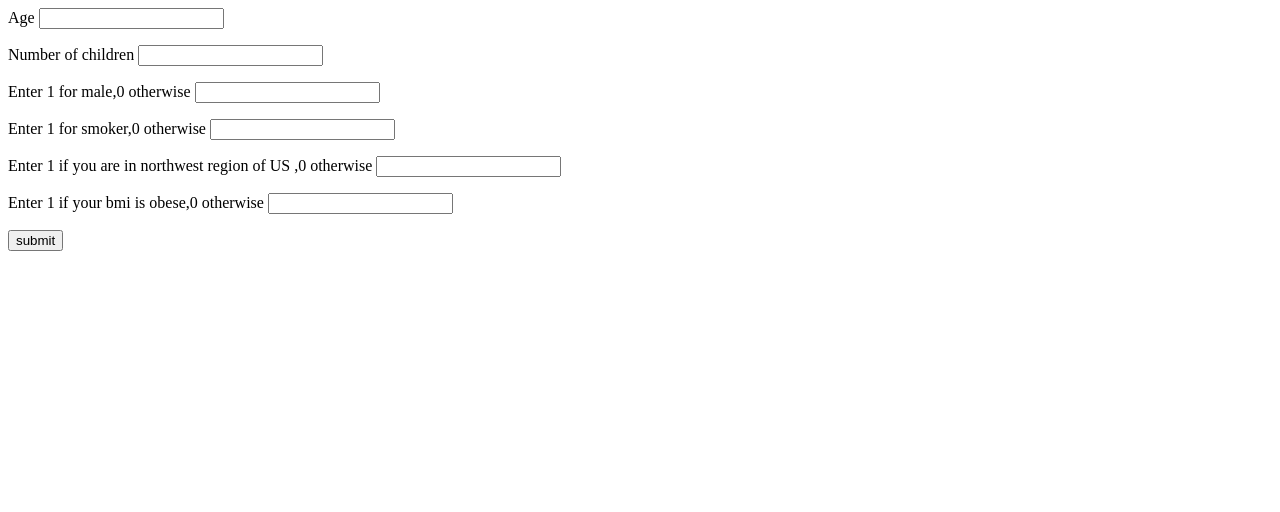
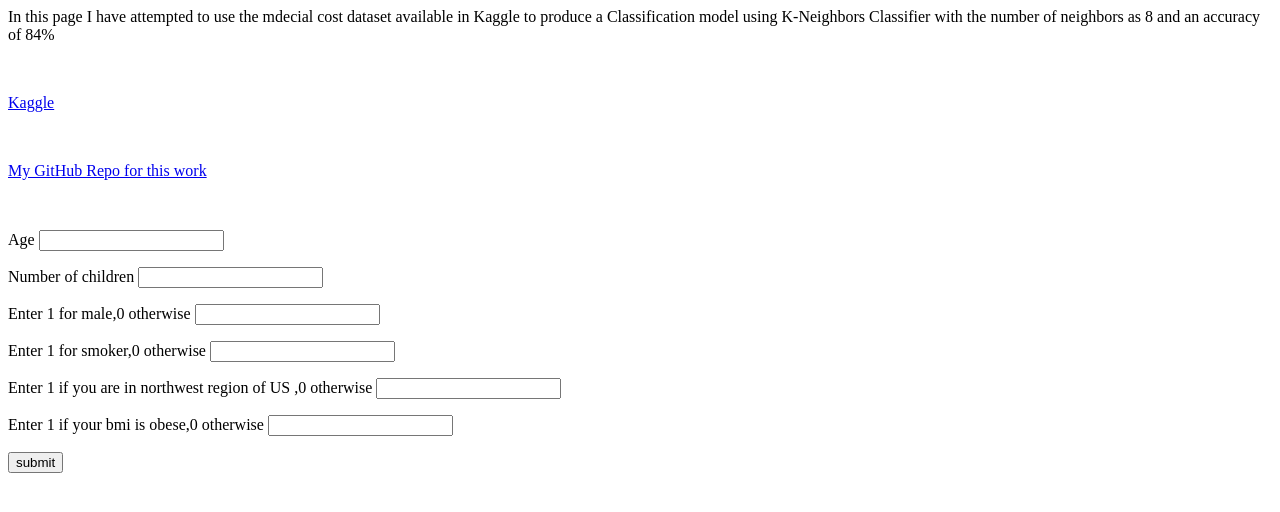
Before and after one commit to soumyapa/predict-insurance-cost, a Flask app: page /page in a window 1280 px wide. Shown: the top 512 px of the page. Run offline with Flask 2, Linux system fonts and the light colour scheme; parts of the project's set-up code (start-up, migrations or seed data) failed here and were passed over.

Commit message:
Updating html display

```diff
--- a/templates/page.html
+++ b/templates/page.html
@@ -3,6 +3,20 @@
     <title> Insurance Cost Predictor </title>
   </head>
    <body>
+<p> In this page I have attempted to use the mdecial cost dataset available in Kaggle to produce a Classification model using K-Neighbors Classifier with the number of neighbors as 8 and an accuracy of 84% </p>
+<br>
+<p>
+ <a href="https://www.kaggle.com/mirichoi0218/insurance">
+            Kaggle
+ </a>
+</p>
+<br>
+<p>
+ <a href="https://github.com/soumyapa/predict-insurance-cost">
+            My GitHub Repo for this work
+ </a>
+</p>
+<br>
 	<form action= "{{ url_for('result') }}" method="POST">
 	<p>Age <input type = "int" name = "age" /></p>
          <p>Number of children <input type = "int" name = "children" /></p>
```
